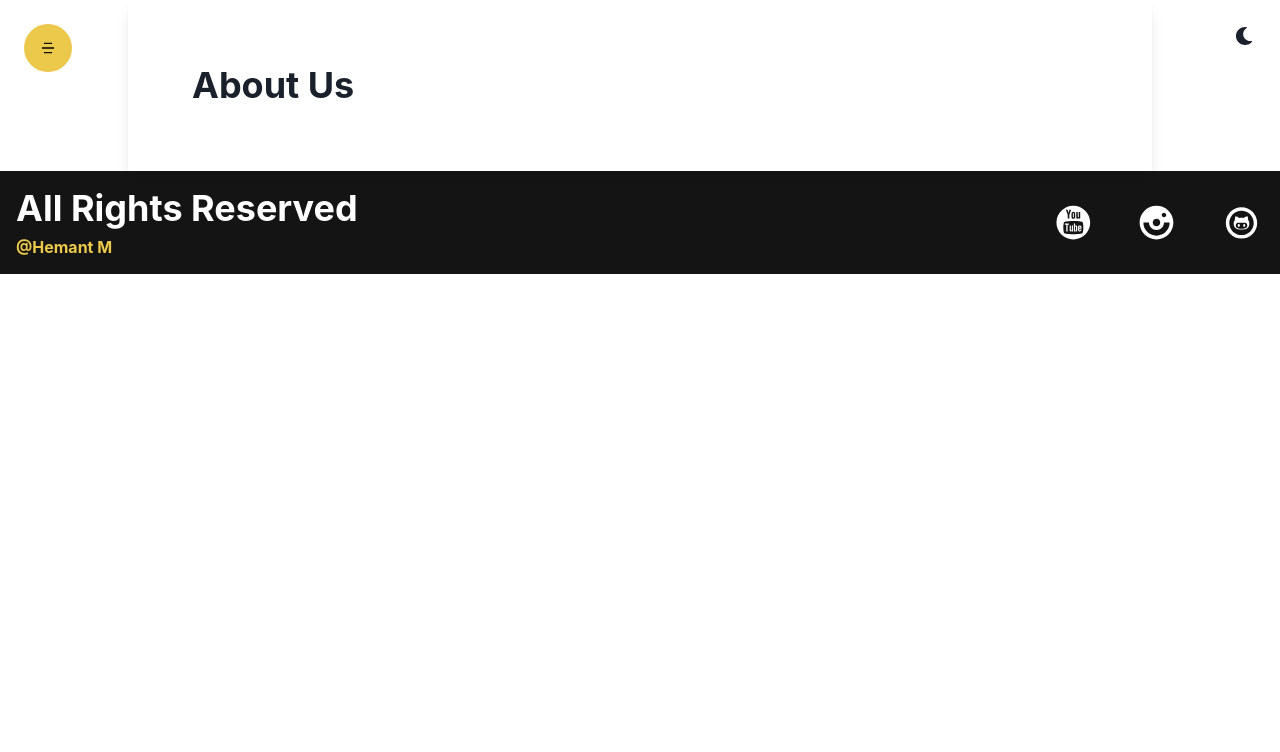
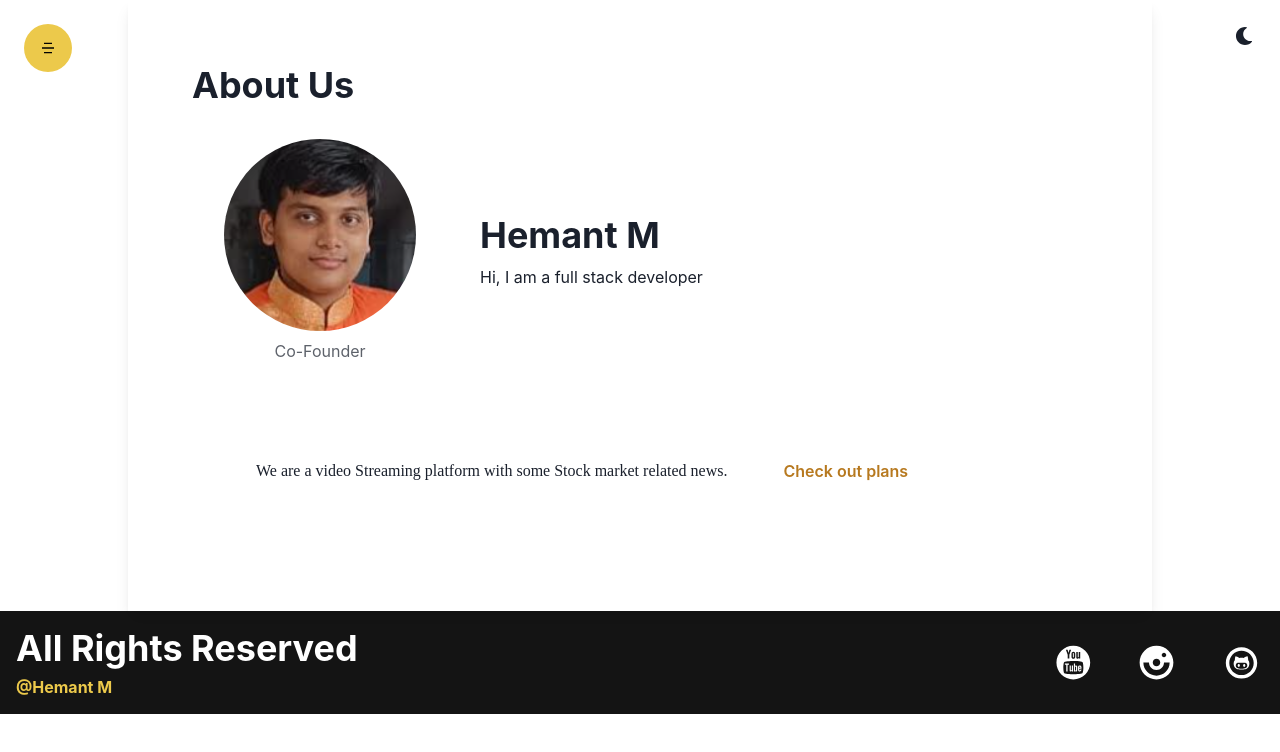
Before and after one commit to hemantmm/TradePros, a React (Create React App) app in the folder course-bundle/: page /about in a window 1280 px wide. Shown: the top 752 px of the page. Built offline with nearby package versions, Linux system fonts and the light colour scheme.

Commit message:
about page

```diff
--- a/course-bundle/src/components/About/About.jsx
+++ b/course-bundle/src/components/About/About.jsx
@@ -1,5 +1,27 @@
-import { Container, Heading } from '@chakra-ui/react'
+import { Avatar, Box, Button, Container, Heading, Stack, Text, VStack } from '@chakra-ui/react'
 import React from 'react'
+import profileImage from '../../assets/images/profile.png'
+import { Link } from 'react-router-dom'
+
+const Founder=()=>(
+    <Stack direction={['column','row']} spacing={['4','16']} padding={'8'}>
+        <VStack>
+            <Avatar src={profileImage} boxSize={['40','48']} />
+            <Text children='Co-Founder' opacity={0.7} />
+        </VStack>
+
+        <VStack justifyContent={'center'} alignItems={['center','flex-start']}>
+            <Heading children='Hemant M' size={['md','xl']} />
+            <Text children={`Hi, I am a full stack developer`} textAlign={['center','left']} />
+        </VStack>
+    </Stack>
+)
+
+const videoPlayer=()=>{
+    <Box>
+        {/* <video */}
+    </Box>
+}
 
 function About() {
   return (
@@ -7,6 +29,20 @@ function About() {
     <>
         <Container maxW={'container.lg'} padding='16' boxShadow={'lg'}>
             <Heading children='About Us' textAlign={['center','left']} />
+
+            <Founder />
+
+            <Stack m='8' direction={['column','row']} alignItems={'center'}>
+                <Text fontFamily={'cursive'} m='8' textAlign={['center','left']}>
+                    We are a video Streaming platform with some Stock market related news.
+                </Text>
+
+                <Link to='/subscribe'>
+                    <Button variant={'ghost'} colorScheme='yellow'>
+                        Check out plans
+                    </Button>
+                </Link>
+            </Stack>
         </Container>
     </>
   )
```
Also changed, not shown: course-bundle/src/assets/images/profile.png (added).
